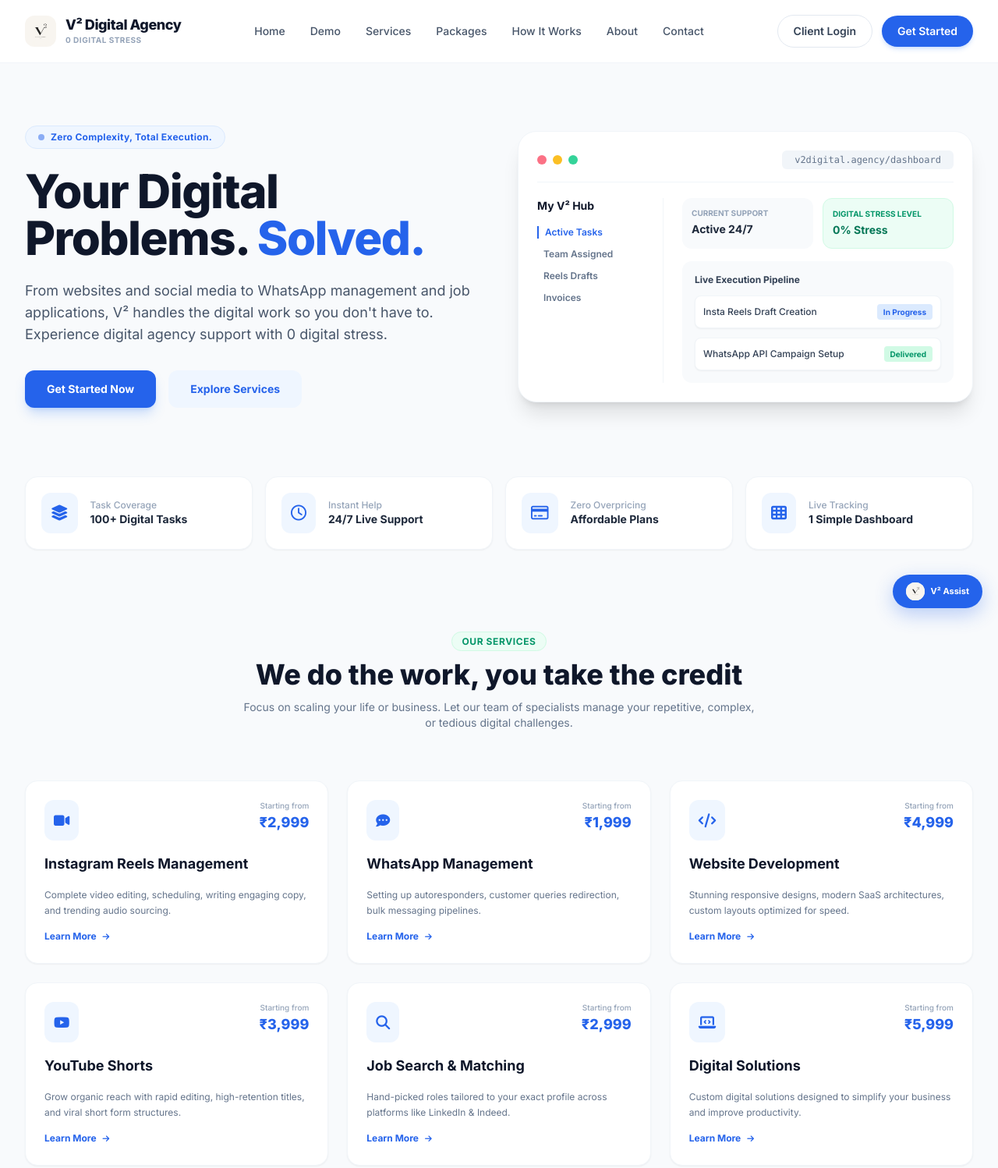
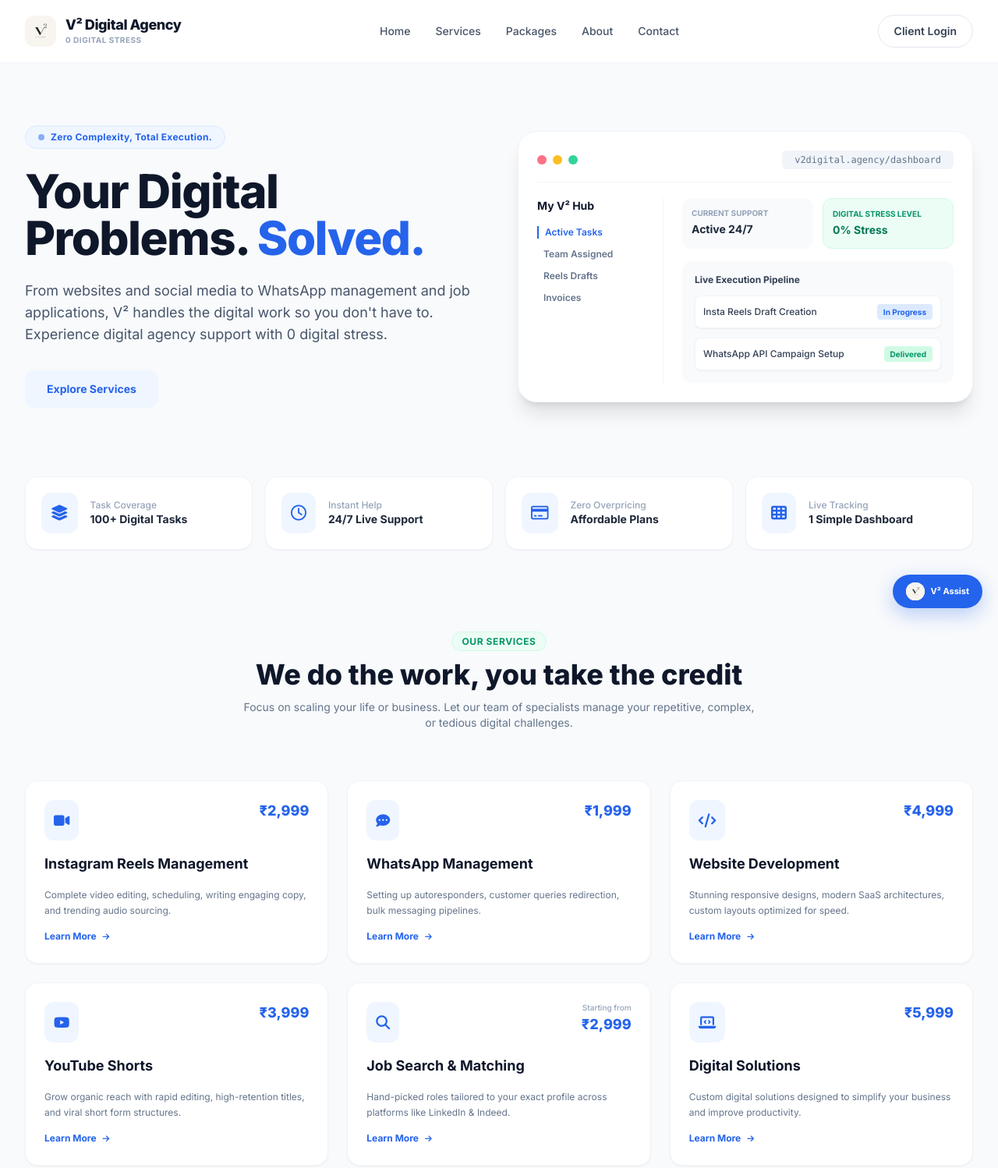
Before and after one commit to vinay5ain/VSquare, a website: page Public/index.html in a window 1280 px wide. Shown: the top 1498 px of the page at 78% size. Drawn offline with nearby package versions, Linux system fonts and the light colour scheme.

Commit message:
Resolve merge conflict in index.html

```diff
--- a/Public/index.html
+++ b/Public/index.html
@@ -106,12 +106,7 @@
                     Home
                 </a>
 
-                <a
-                    href="#demo"
-                    class="hover:text-blue-600 transition-colors"
-                >
-                    Demo
-                </a>
+
 
                 <a
                     href="#services"
@@ -127,12 +122,7 @@
                     Packages
                 </a>
 
-                <a
-                    href="#how-it-works"
-                    class="hover:text-blue-600 transition-colors"
-                >
-                    How It Works
-                </a>
+
 
                 <a
                     href="#about"
@@ -169,15 +159,7 @@
                 </button>
 
 
-                <button
-                    class="px-5 py-2.5 rounded-full
-                    bg-blue-600 hover:bg-blue-700
-                    text-white text-sm font-semibold
-                    shadow-md shadow-blue-500/20
-                    transition-all"
-                >
-                    Get Started
-                </button>
+
 
             </div>
 
@@ -283,13 +265,7 @@
                 </button>
 
 
-                <button
-                    class="w-full py-2.5 rounded-full
-                    bg-blue-600 text-white
-                    text-sm font-semibold"
-                >
-                    Get Started
-                </button>
+
 
             </div>
 
@@ -379,16 +355,7 @@
                 items-center gap-4 pt-2"
             >
 
-                <a
-                    href="#packages"
-                    class="px-7 py-3.5
-                    bg-blue-600 hover:bg-blue-700
-                    text-white font-bold text-sm
-                    rounded-xl shadow-lg
-                    shadow-blue-500/25"
-                >
-                    Get Started Now
-                </a>
+
 
 
                 <a
@@ -947,13 +914,7 @@
 
                     <div class="text-right">
 
-                        <span
-                            class="text-[10px]
-                            text-slate-400
-                            block font-medium"
-                        >
-                            Starting from
-                        </span>
+
 
                         <span
                             class="text-lg
@@ -1034,13 +995,7 @@
 
                     <div class="text-right">
 
-                        <span
-                            class="text-[10px]
-                            text-slate-400
-                            block font-medium"
-                        >
-                            Starting from
-                        </span>
+
 
                         <span
                             class="text-lg
@@ -1121,13 +1076,7 @@
 
                     <div class="text-right">
 
-                        <span
-                            class="text-[10px]
-                            text-slate-400
-                            block font-medium"
-                        >
-                            Starting from
-                        </span>
+
 
                         <span
                             class="text-lg
@@ -1208,13 +1157,7 @@
 
                     <div class="text-right">
 
-                        <span
-                            class="text-[10px]
-                            text-slate-400
-                            block font-medium"
-                        >
-                            Starting from
-                        </span>
+
 
                         <span
                             class="text-lg
@@ -1382,13 +1325,7 @@
 
                     <div class="text-right">
 
-                        <span
-                            class="text-[10px]
-                            text-slate-400
-                            block font-medium"
-                        >
-                            Starting from
-                        </span>
+
 
                         <span
                             class="text-lg
@@ -1475,7 +1412,7 @@
                 </article>
             </div>
 
-            <a href="#packages" class="service-details-cta">Get Started <span>→</span></a>
+
         </div>
     </section>
 
@@ -1653,9 +1590,7 @@
                 you focus on what matters.
             </p>
 
-            <button class="primary-btn">
-                Get Started →
-            </button>
+
 
         </div>
 
```
Lines whose indentation alone changed are shown as unchanged.
